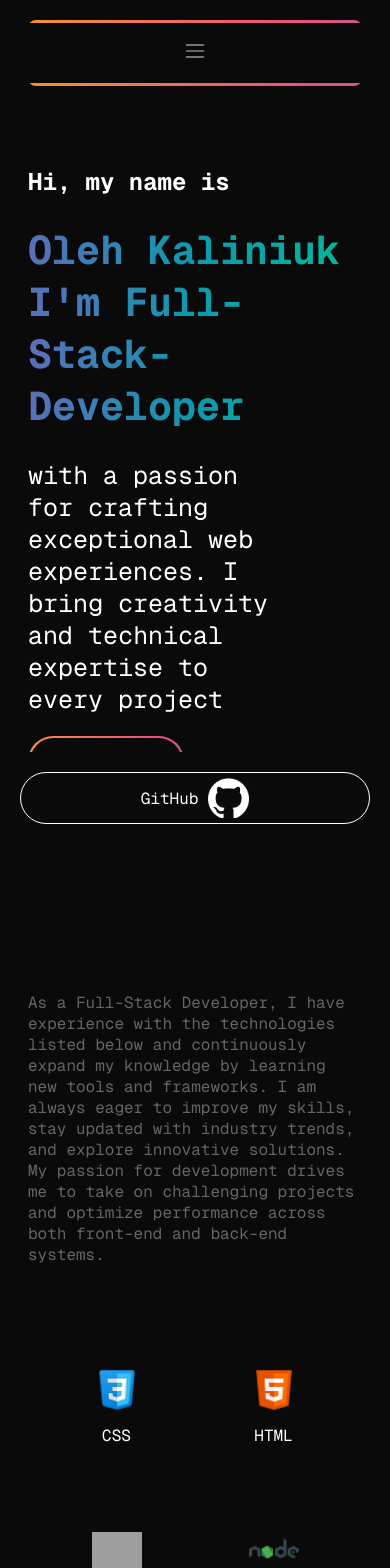
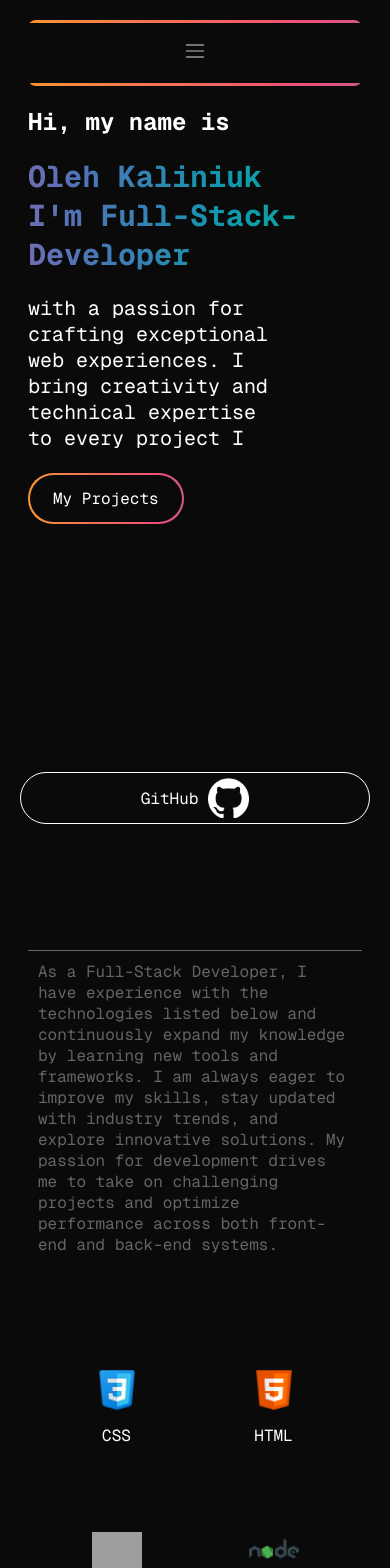
Before and after one commit to olehkaliniuk/my-portfolio, a React (Vite) app: page / in a window 390 px wide. Shown: the top 1568 px of the page. Built offline with nearby package versions, Linux system fonts and the light colour scheme; grey boxes are pictures that could not be loaded.

Commit message:
first commit

```diff
--- a/src/ i18n.js
+++ b/src/ i18n.js
@@ -14,6 +14,7 @@ i18n.use(initReactI18next).init({
         h3: "I'm Full-Stack-Developer",
         h4: "with a passion for crafting exceptional web experiences. I bring creativity and technical expertise to every project I work on.",
         h5: "My Projects",
+        h6: "As a Full-Stack Developer, I have experience with the technologies listed below and continuously expand my knowledge by learning new tools and frameworks. I am always eager to improve my skills, stay updated with industry trends, and explore innovative solutions. My passion for development drives me to take on challenging projects and optimize performance across both front-end and back-end systems.",
 
 
         c1: "Contacts",
@@ -36,6 +37,7 @@ i18n.use(initReactI18next).init({
         h3: "Ich bin Full-Stack-Entwickler",
         h4: "mit einer Leidenschaft für die Gestaltung außergewöhnlicher Web-Erlebnisse. Ich bringe Kreativität und technisches Fachwissen in jedes Projekt ein, an dem ich arbeite.",
         h5: "Meine Projekte",
+        h6: "Als Full-Stack-Entwickler habe ich Erfahrung mit den unten aufgeführten Technologien und erweitere mein Wissen kontinuierlich, indem ich neue Tools und Frameworks erlerne. Ich bin stets bestrebt, meine Fähigkeiten zu verbessern, über Branchentrends auf dem Laufenden zu bleiben und innovative Lösungen zu erkunden. Meine Leidenschaft für die Entwicklung treibt mich dazu an, herausfordernde Projekte anzugehen und die Leistung sowohl im Frontend als auch im Backend zu optimieren.",
 
         c1: "Kontakt",
         c2: "Name",
--- a/src/components/Contacts/Contacts.css
+++ b/src/components/Contacts/Contacts.css
@@ -12,6 +12,7 @@
     margin-bottom: 100px;
 
 }
+
 
 .contform form{
     display: flex;
@@ -81,4 +82,13 @@
 
     }
 
+
+        .contactscontainer{
+            margin: 20px;
+            margin-top: 20px;
+
+        }
+
+
+
 }
--- a/src/components/Home/Home.css
+++ b/src/components/Home/Home.css
@@ -2,6 +2,17 @@
     margin: 20px;
     margin-top: 80px;
     margin-bottom: 300px;
+
+}
+
+.firstcont{
+    height: 100vh;
+}
+
+
+.runtext{
+    font-size: 25px;
+
 
 }
 
@@ -88,10 +99,12 @@
     width: 75%;
 }
 
+.skillscontainer{
+    height: 100%;
 
-.skillscontainer{
-    margin-top: 200px;
+
 }
+
 
 .skills {
     display: grid;
@@ -148,6 +161,9 @@
 
 .skillsdescription{
     color: #656565;
+    padding: 10px;
+    border-top: 1px solid #656565;
+
 }
 
 .sdesc{
@@ -155,3 +171,26 @@
     text-align: center;
     font-weight: 400;
 }
+
+
+@media (max-width: 1000px) {
+    .homecontainer{
+        margin: 20px;
+        margin-top: 20px;
+        margin-bottom: 300px;
+
+    }
+
+    .firstcont h1{
+        font-size: 30px;
+
+
+    }
+
+    .runtext{
+        font-size: 20px;
+
+
+    }
+
+}
--- a/src/components/Home/Home.jsx
+++ b/src/components/Home/Home.jsx
@@ -32,6 +32,7 @@ function Home() {
 
     return (
         <div className='homecontainer'>
+            <div className='firstcont'>
             <h2>{t("h1")}</h2>
             <h1 className='animtext'>{t("h2")}<br />{t("h3")}</h1>
             <h4>
@@ -45,12 +46,13 @@ function Home() {
                     ]}
                     wrapper="span"
                     speed={50}
-                    style={{ fontSize: "25px", display: 'inline-block', }}
+                    style={{ display: 'inline-block', }}
                     repeat={Infinity}
                 />
             </h4>
 
             <NavLink to="/projects" className='gradient-button'>{t("h5")}</NavLink>
+            </div>
 
             <div className='skillscontainer'>
                 <div className='skillsdescription'>
```
